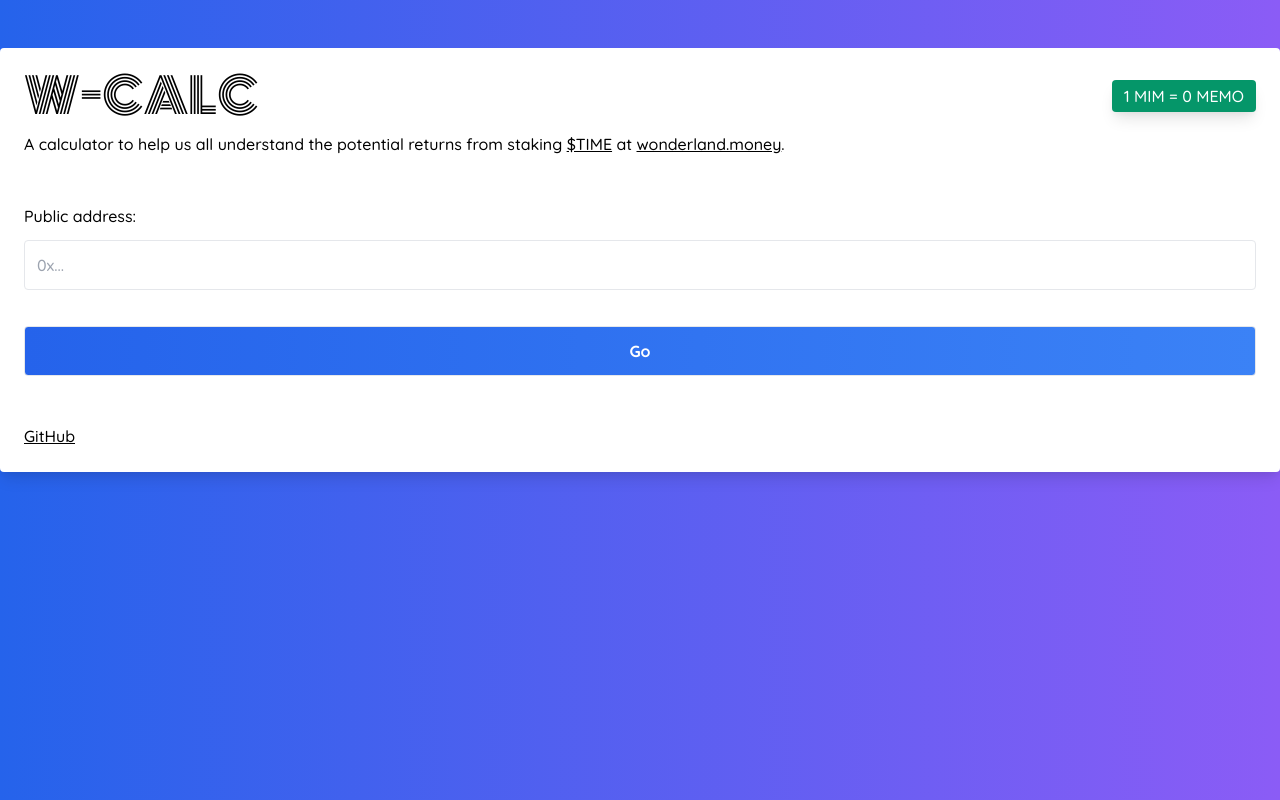
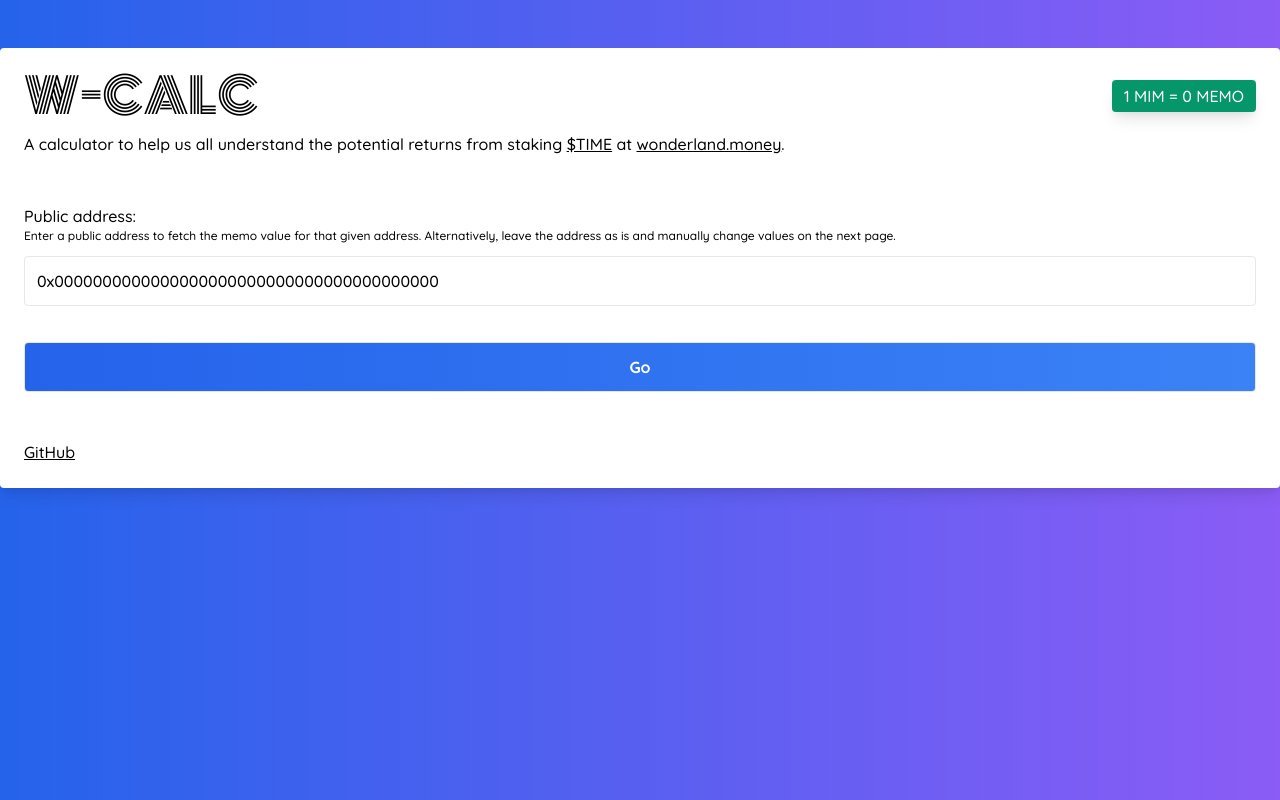
Before and after one commit to kieran-allen/w-calc, a React app: page / in a window 1280 px wide. Built offline with nearby package versions, Linux system fonts and the light colour scheme; no server answers.

Commit message:
begin adding graph

```diff
--- a/package.json
+++ b/package.json
@@ -26,7 +26,8 @@
     "react-hook-form": "^7.17.3",
     "react-query": "^3.26.0",
     "react-router-dom": "^5.3.0",
-    "uuid": "^8.3.2"
+    "uuid": "^8.3.2",
+    "victory": "^36.0.1"
   },
   "devDependencies": {
     "@testing-library/react": "^12.1.1",
@@ -35,6 +36,7 @@
     "@types/react-dom": "^17.0.9",
     "@types/react-router-dom": "^5.3.1",
     "@types/uuid": "^8.3.1",
+    "@types/victory": "^35.0.0",
     "@typescript-eslint/eslint-plugin": "^5.0.0",
     "@typescript-eslint/parser": "^5.0.0",
     "autoprefixer": "^10.3.6",
--- /dev/null
+++ b/src/components/Graph.tsx
@@ -0,0 +1,31 @@
+import clsx from 'clsx'
+import { useContext } from 'react'
+import { VictoryLine, VictoryChart } from 'victory'
+import { CompoundContext } from '../context/CompoundContext'
+
+export function Graph() {
+  const {
+    compound: { less0 },
+  } = useContext(CompoundContext)
+
+  const data = less0.map((y, x) => ({
+    x,
+    y,
+  }))
+
+  return less0.length ? (
+    <div className={clsx('bg-gray-700', 'rounded', 'mt-12')}>
+      <VictoryChart>
+        <VictoryLine
+          data={data}
+          animate={{
+            duration: 2000,
+            onLoad: { duration: 1000 },
+          }}
+          interpolation="natural"
+          style={{ labels: { fontSize: 1 }, parent: { fontSize: 1 } }}
+        />
+      </VictoryChart>
+    </div>
+  ) : null
+}
--- a/src/routes/App.tsx
+++ b/src/routes/App.tsx
@@ -3,6 +3,7 @@
 import { DataContainer } from '../components/DataContainer'
 import { Footer } from '../components/Footer'
 import { Form } from '../components/Form'
+import { Graph } from '../components/Graph'
 import { Header } from '../components/Header'
 
 export function App() {
@@ -11,6 +12,7 @@
       <Header />
       <Form />
       <DataContainer />
+      <Graph />
       <Footer />
     </div>
   )
--- a/src/routes/Home.tsx
+++ b/src/routes/Home.tsx
@@ -28,12 +28,22 @@
     <div className={clsx('container')}>
       <Header />
       <form onSubmit={handleSubmit(onSubmit)}>
-        <label htmlFor="public-address">Public address:</label>
+        <label htmlFor="public-address">
+          Public address:
+          <p className={clsx('text-xs')}>
+            Enter a public address to fetch the memo value for that given
+            address. Alternatively, leave the address as is and manually change
+            values on the next page.
+          </p>
+        </label>
+
         <input
           id="public-address"
           type="text"
           placeholder="0x..."
-          {...register('publicAddress')}
+          {...register('publicAddress', {
+            value: '0x0000000000000000000000000000000000000000',
+          })}
         />
         <input type="submit" value="Go" />
       </form>
```
Also changed, not shown: 1 other file (tests, documents, lock files or other folders).
